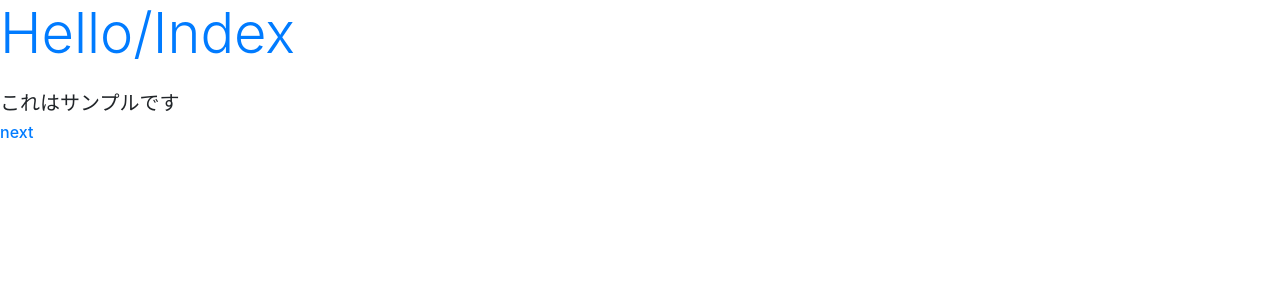
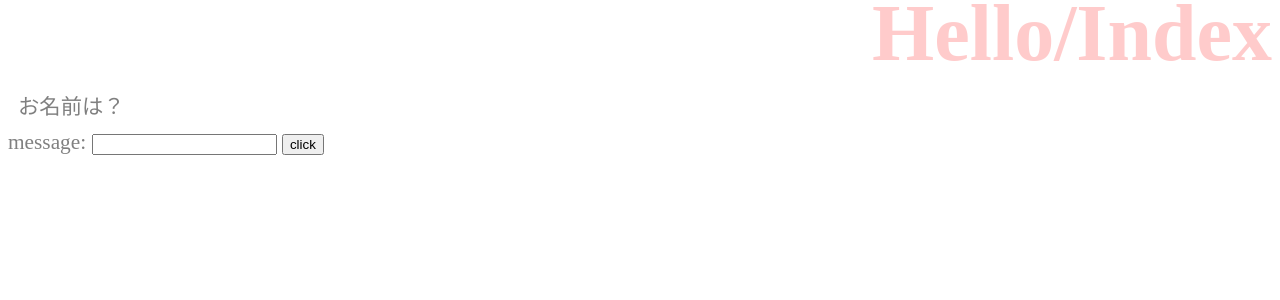
Before and after one commit to Kawakubo-A/Django, a Django app: page /hellow/ in a window 1280 px wide. Shown: the top 300 px of the page. Run offline with Django 3.2, Linux system fonts and the light colour scheme; some libraries are stand-ins or nearby versions.

Commit message:
update 2-25

```diff
--- a/django_app/hellow/templates/hellow/index.html
+++ b/django_app/hellow/templates/hellow/index.html
@@ -5,12 +5,17 @@
         <meta chares="utf-8">
         <title>{{title}}</title>
         <link rel="stylesheet"
-        href="https://stackpath.bootstrapcdn.com/bootstrap/4.3.1/css/bootstrap.min.css"
-        crossorigin="anonymous" >
+        type="text/css"
+        href="{% static 'hellow/css/style.css' %}" >
     </head>
     <body>
-        <h1 class="display-4 text-primary mb-4">{{title}}</h1>
-        <p class="h5">{{msg}}</p>
-        <p class="h6"><a href="{% url goto %}">{{goto}}</a></p>
+        <h1 >{{title}}</h1>
+        <p >{{msg}}</p>
+        <form action="{% url 'form' %}" method="post">
+            {% csrf_token %}
+            <label for="msg">message:</label>
+            <input id="msg" type="text" name="msg">
+            <input type="submit" value="click">
+        </form>
     </body>
 <html>
--- a/django_app/hellow/urls.py
+++ b/django_app/hellow/urls.py
@@ -3,5 +3,5 @@ from . import views
 
 urlpatterns=[
     path('',views.index, name='index'),
-    path('next',views.next, name='next'),
+    path('form',views.form, name='form'),
 ]
--- a/django_app/hellow/views.py
+++ b/django_app/hellow/views.py
@@ -4,19 +4,16 @@ from django.http import HttpResponse
 # Create your views here.
 #http://localhost:8000/hellow/my_name_is_taro-yamada.I_am_39_years_old.
 def index(request):
-    params={
+    params = {
         'title':'Hello/Index',
-        'msg':'これはサンプルです',
-        'goto':'next',
+        'msg':'お名前は？',
     }
-    # result = "Your age:"+str(age)+" , name:"+nickname
-    # return HttpResponse(result)
-    return render(request, 'hellow/index.html',params)
+    return render(request, 'hellow/index.html', params)
 
-def next(request):
-    params={
-        'title':'Hello/Next',
-        'msg':'これはサンプルです',
-        'goto':'index',
+def form(request):
+    msg = request.POST['msg']
+    params = {
+        'title':'Hello/Form',
+        'msg':'こんにちは、' + msg + 'さん。',
     }
-    return render(request, 'hellow/index.html',params)
+    return render(request, 'hellow/index.html', params)
```
